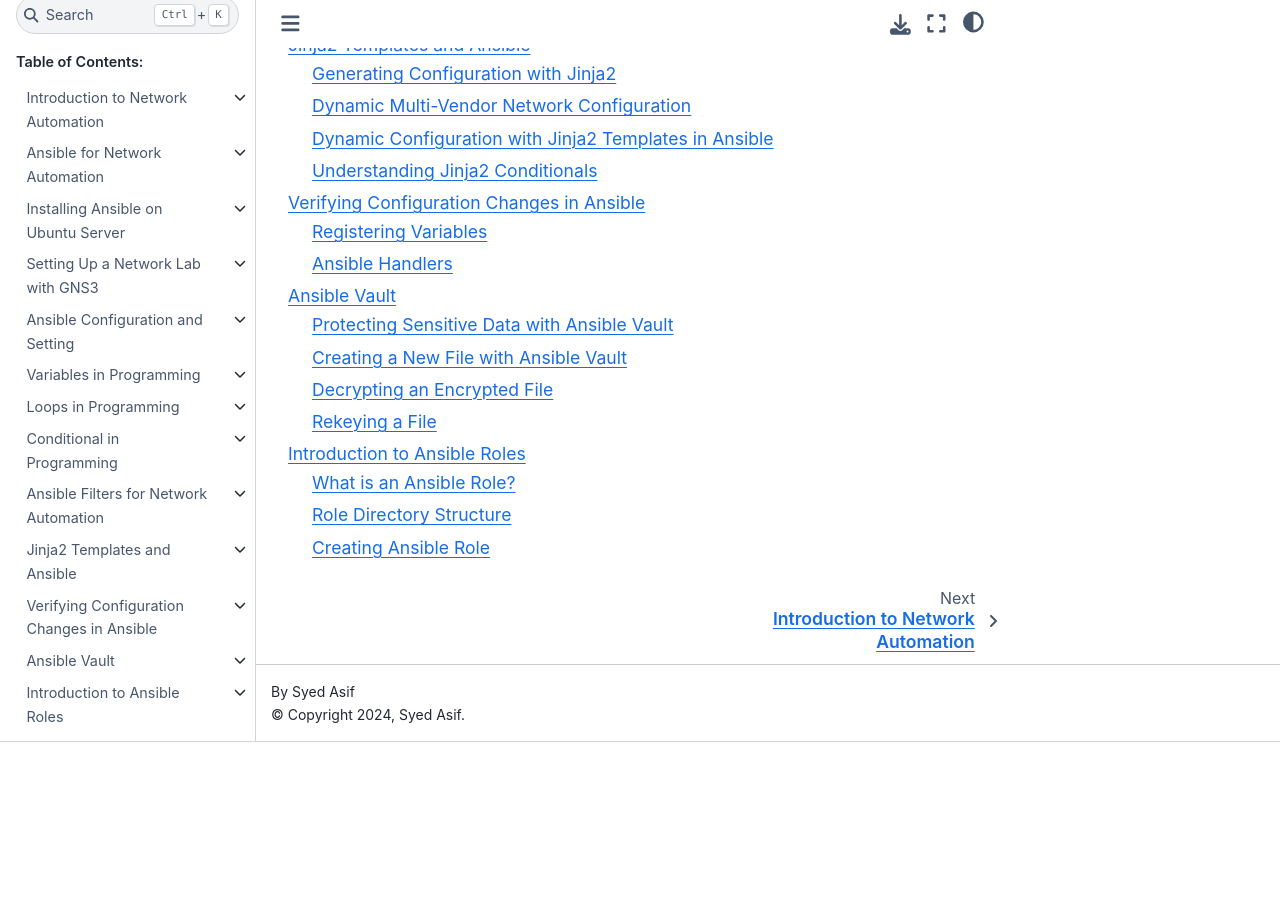
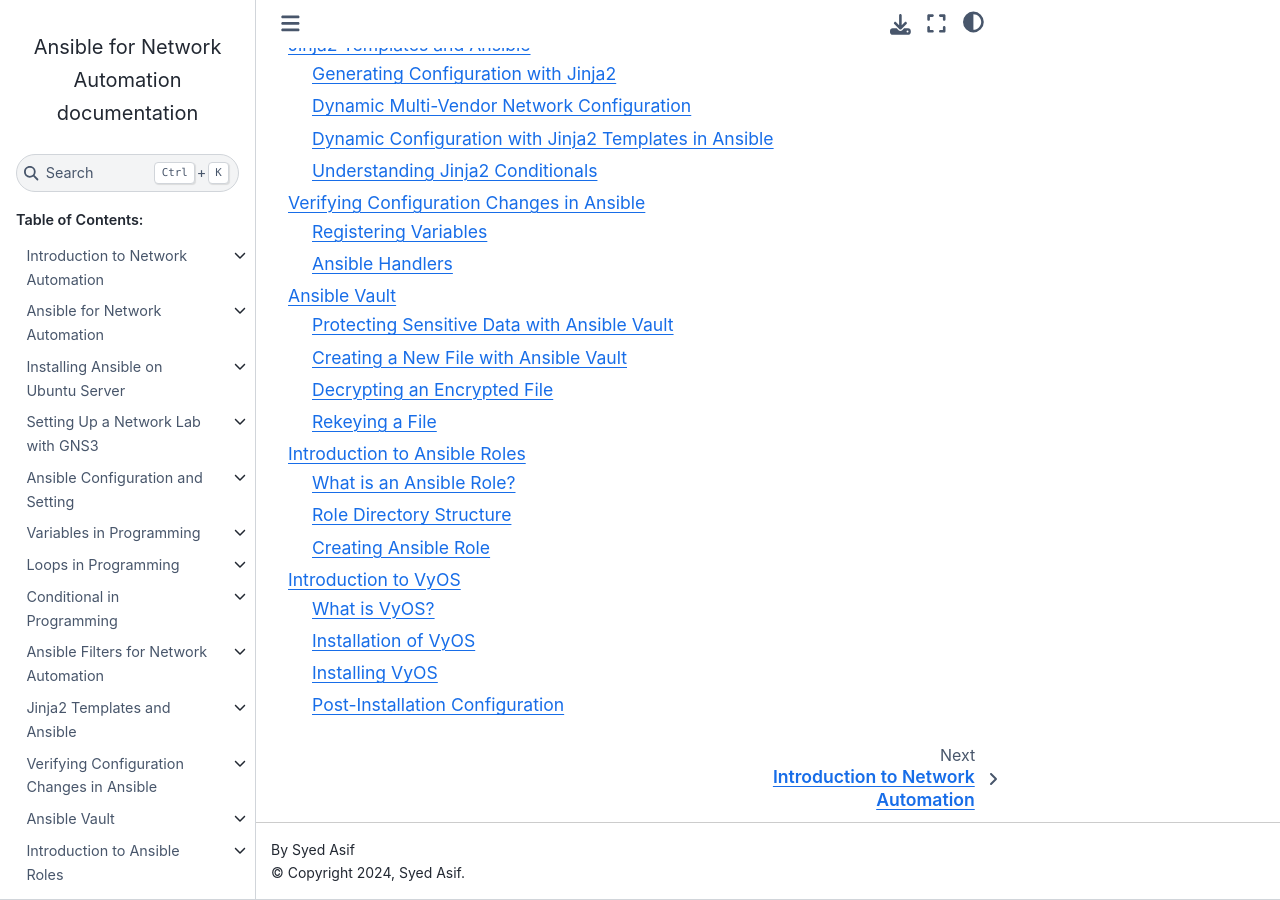
Before and after one commit to sydasif/ansible-cbt-lab, a Sphinx documentation site: the page built from docs/source/index.md, in a window 1280 px wide and 900 px high, scrolled down 1942 px. Built offline with Sphinx 7.4.7 and the Sphinx Book theme 1.1.4, drawn with Linux system fonts in a browser that asks for light colours; before the commit the page ends 2684 px from its top, so only the background shows below that.

Commit message:
update main index

````diff
--- a/docs/source/index.md
+++ b/docs/source/index.md
@@ -48,4 +48,5 @@
 11_debug/index
 12_vault/index
 13_roles/index
+14_VyOS/index
 ```
````
